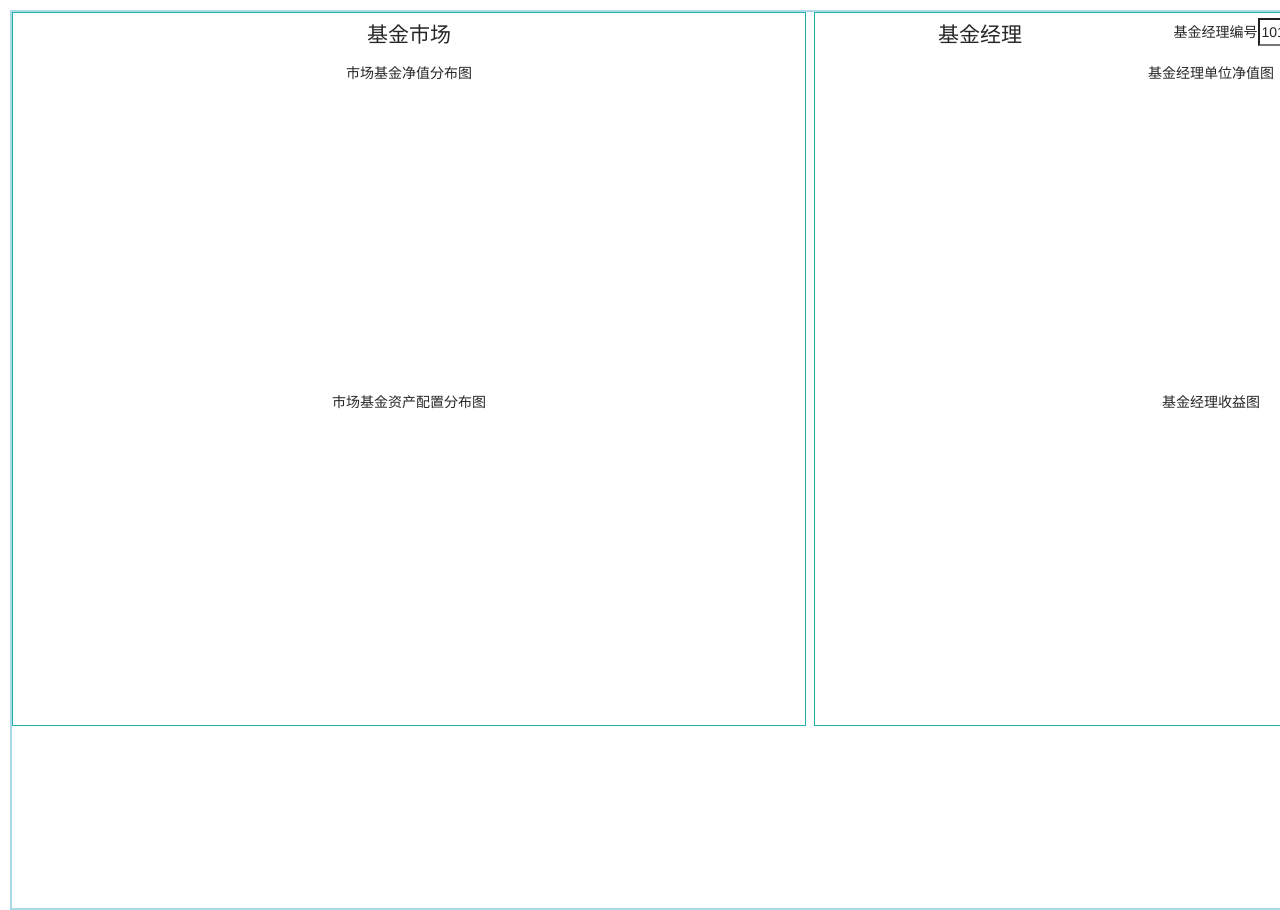
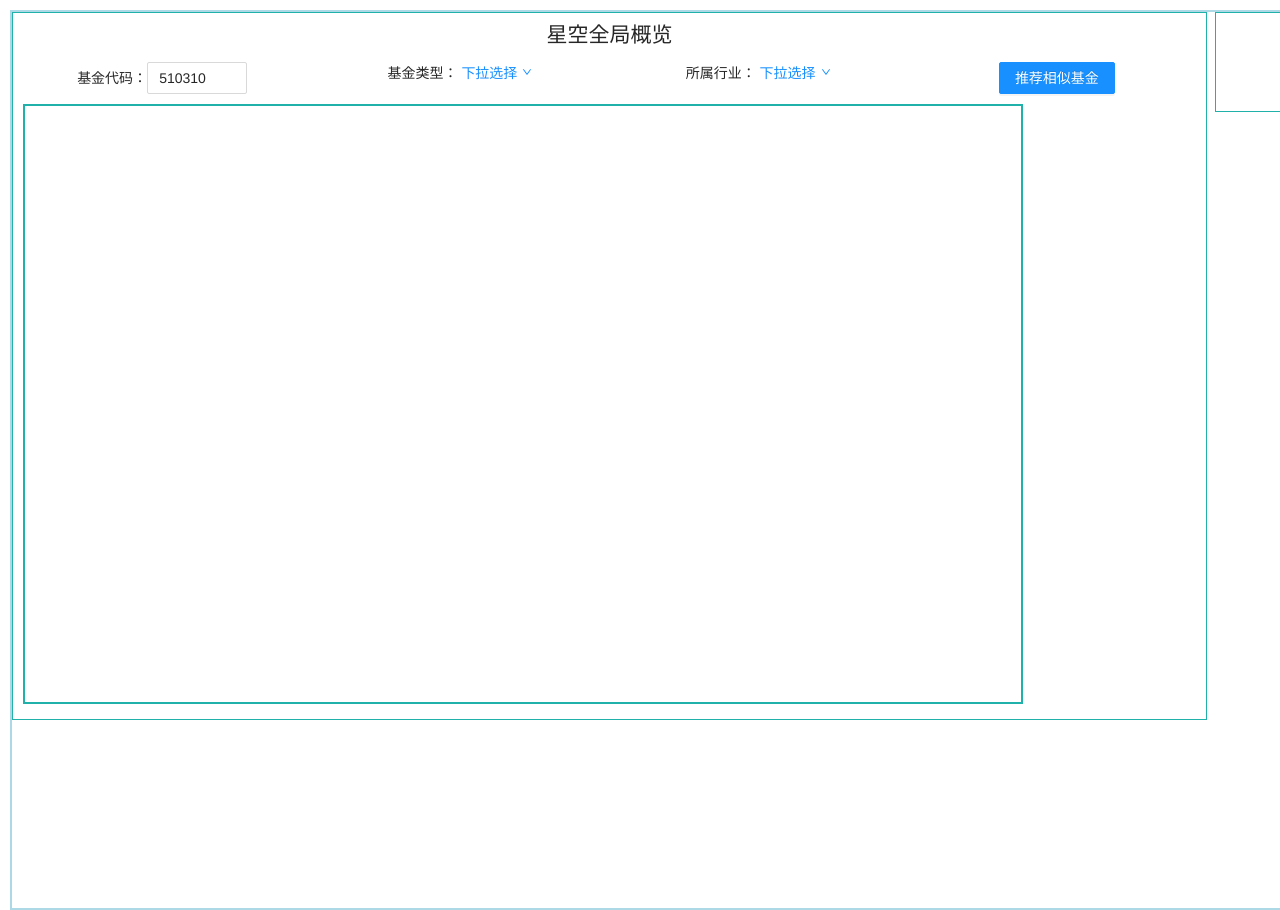
Before and after one commit to zijing-he/FundAnalysisClient, a Vue app: page /#/ in a window 1280 px wide. Shown: the top 910 px of the page. Built offline with nearby package versions, Linux system fonts and the light colour scheme; no server answers.

Commit message:
完成星空全局概览Layout布局

```diff
--- a/src/App.vue
+++ b/src/App.vue
@@ -1,37 +1,44 @@
 <template>
   <a-row :gutter="8">
-    <a-col :span="12">
+    <a-col :span="18">
       <div class="gutter-box">
-        <MarketLayout></MarketLayout>
+        <OverView/>
+        <!-- <MarketLayout></MarketLayout> -->
       </div>
     </a-col>
-    <a-col :span="12">
+    <a-col :span="6">
       <div class="gutter-box">
-        <ManagerLayout></ManagerLayout>
+        <div>收益对比</div>
+        <div>风险对比</div>
+        <div>规模对比</div>
+        <div>持仓分布</div>
       </div>
     </a-col>
   </a-row>
+
+  <!-- <ManagerLayout/> -->
   <!--    <FundLayout/>-->
   <!--    <CompanyLayout/>-->
 </template>
 
 <script>
-import MarketLayout from "@/components/Market/market-layout";
-import ManagerLayout from "@/components/Manager/manager-layout";
+import OverView from "@/components/Overview/overView";
+// import MarketLayout from "@/components/Market/market-layout";
+// import ManagerLayout from "@/components/Manager/manager-layout";
 // import FundLayout from "@/components/Fund/FundLayout";
 // import CompanyLayout from "@/components/Company/CompanyLayout";
 
 export default {
-  name: 'App',
+  name: "App",
   components: {
-    MarketLayout,
-    ManagerLayout,
+    OverView,
+    // MarketLayout,
+    // ManagerLayout,
     // FundLayout,
     // CompanyLayout
   },
-  mounted () {
-  }
-}
+  mounted() {},
+};
 </script>
 
 <style>
--- a/src/components/Fund/FundLayout.vue
+++ b/src/components/Fund/FundLayout.vue
@@ -1,7 +1,7 @@
 <template>
     <div>
         <h1>基金</h1>
-        <label>基金编号<input ref='fundId' type='text' value='510310'></label>
+        <span>基金编号<input ref='fundId' type='text' value='510310'></span>
         <button @click='drawFund' type='button'>查询</button>
         <FundIncomePanel ref='FundIncomePanel'></FundIncomePanel>
         <FundSectorPanel ref='FundSectorPanel'></FundSectorPanel>
--- a/src/components/Market/market-layout.vue
+++ b/src/components/Market/market-layout.vue
@@ -7,7 +7,7 @@
     <a-col>
       <MarketAssetPanel></MarketAssetPanel>
     </a-col>
-    <!--        <SectorPanel ref='SectorPanel'></SectorPanel>-->
+    <!--<SectorPanel ref='SectorPanel'></SectorPanel>-->
   </div>
 </template>
 
--- /dev/null
+++ b/src/components/Overview/fundStarlitSky.vue
@@ -0,0 +1,13 @@
+<template>
+  <a-row>
+       <a-col  style='width:1000px; height: 600px;border: 2px solid lightseagreen; margin:10px;'>
+
+       </a-col>
+  </a-row>
+</template>
+
+<script>
+export default {
+  name: "fundStarlitSky",
+};
+</script>
--- /dev/null
+++ b/src/components/Overview/overView.vue
@@ -0,0 +1,78 @@
+<template>
+  <div>
+    <h2>星空全局概览</h2>
+    <a-row>
+      <a-col :span="6"> 基金代码：<a-input v-model:value="value" /> </a-col>
+      <a-col :span="6">
+        基金类型：
+        <a-dropdown>
+          <a class="ant-dropdown-link" @click="(e) => e.preventDefault()">
+            下拉选择 <DownOutlined />
+          </a>
+          <template #overlay>
+            <a-menu @click="onClickFundType">
+              <a-menu-item key="1"> 股票型基金 </a-menu-item>
+              <a-menu-item key="2"> 债券型基金 </a-menu-item>
+              <a-menu-item key="3"> 货币型基金 </a-menu-item>
+              <a-menu-item key="4"> 混合型基金 </a-menu-item>
+            </a-menu>
+          </template>
+        </a-dropdown>
+      </a-col>
+      <a-col :span="6">
+        所属行业：<a-dropdown>
+          <a class="ant-dropdown-link" @click="(e) => e.preventDefault()">
+            下拉选择 <DownOutlined />
+          </a>
+          <template #overlay>
+            <a-menu @click="onClickIndustryType">
+              <a-menu-item key="1"> 新能源 </a-menu-item>
+              <a-menu-item key="2"> 白酒 </a-menu-item>
+              <a-menu-item key="3"> 半导体 </a-menu-item>
+              <a-menu-item key="4"> 电子 </a-menu-item>
+            </a-menu>
+          </template>
+        </a-dropdown></a-col
+      >
+      <a-col :span="6">
+        <a-button type="primary"> 推荐相似基金 </a-button>
+      </a-col>
+    </a-row>
+    <a-row>
+      <fundStarlitSky />
+    </a-row>
+  </div>
+</template>
+
+<script>
+import { DownOutlined } from "@ant-design/icons-vue";
+import fundStarlitSky from "@/components/Overview/fundStarlitSky";
+
+export default {
+  name: "OverView",
+  data() {
+    return {
+      value: 510310,
+    };
+  },
+  components: {
+    DownOutlined,
+    fundStarlitSky,
+  },
+  methods: {
+    onClickFundType({ key }) {
+      console.log(`Click on item ${key}`);
+    },
+    onClickIndustryType({ key }) {
+      console.log(`Click on item ${key}`);
+    },
+  },
+  mounted() {},
+};
+</script>
+
+<style>
+.ant-col .ant-input {
+  width: 100px;
+}
+</style>
```
Also changed, not shown: 1 other file (tests, documents, lock files or other folders).
